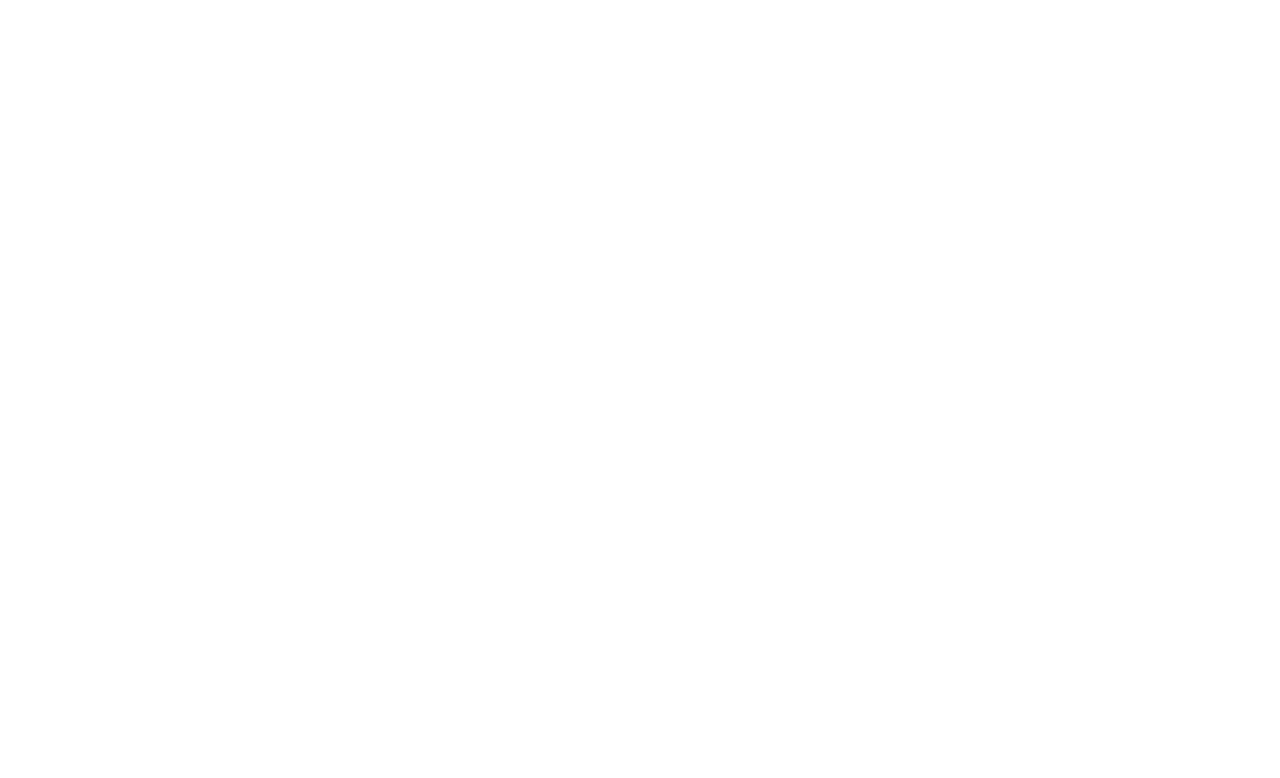
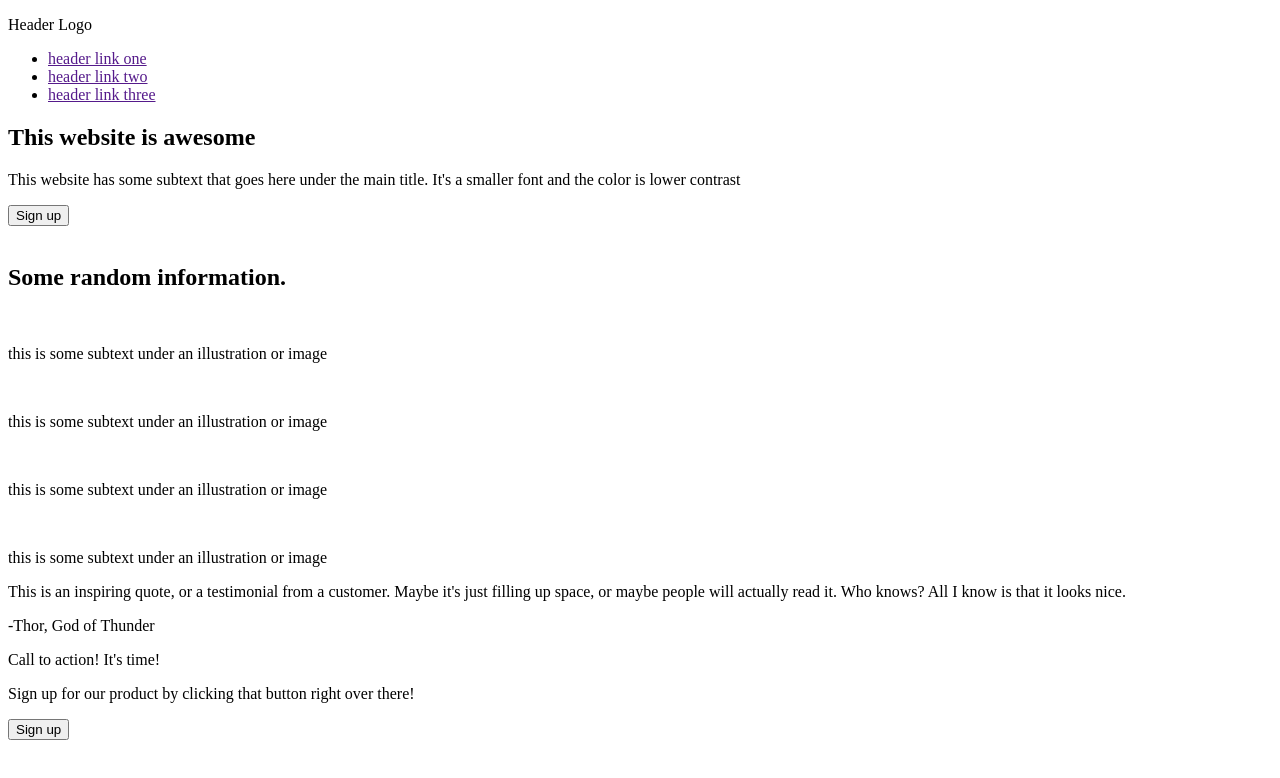
Before and after one commit to Gelooor/odin-landing-page, a plain HTML site: page index.html in a window 1280 px wide. Drawn offline with Linux system fonts and the light colour scheme.

Commit message:
Lay down the entire skeleton HTML of the website

```diff
--- a/index.html
+++ b/index.html
@@ -3,7 +3,77 @@
   <head>
     <meta charset="UTF-8" />
     <meta name="viewport" content="width=device-width, initial-scale=1.0" />
-    <title>Document</title>
+    <title>Awesome Website</title>
   </head>
-  <body></body>
+  <body>
+    <section>
+      <p>Header Logo</p>
+
+      <nav>
+        <ul>
+          <li><a href="">header link one</a></li>
+          <li><a href="">header link two</a></li>
+          <li><a href="">header link three</a></li>
+        </ul>
+      </nav>
+    </section>
+
+    <section>
+      <div>
+        <h1>This website is awesome</h1>
+        <p>
+          This website has some subtext that goes here under the main title.
+          It's a smaller font and the color is lower contrast
+        </p>
+        <button>Sign up</button>
+      </div>
+
+      <img src="" alt="" />
+    </section>
+
+    <section>
+      <h2>Some random information.</h2>
+
+      <div>
+        <div>
+          <img src="" alt="" />
+          <p>this is some subtext under an illustration or image</p>
+        </div>
+        <div>
+          <img src="" alt="" />
+          <p>this is some subtext under an illustration or image</p>
+        </div>
+        <div>
+          <img src="" alt="" />
+          <p>this is some subtext under an illustration or image</p>
+        </div>
+        <div>
+          <img src="" alt="" />
+          <p>this is some subtext under an illustration or image</p>
+        </div>
+      </div>
+    </section>
+
+    <section>
+      <p>
+        This is an inspiring quote, or a testimonial from a customer. Maybe it's
+        just filling up space, or maybe people will actually read it. Who knows?
+        All I know is that it looks nice.
+      </p>
+      <p>-Thor, God of Thunder</p>
+    </section>
+
+    <section>
+      <div>
+        <div>
+          <p>Call to action! It's time!</p>
+          <p>
+            Sign up for our product by clicking that button right over there!
+          </p>
+        </div>
+
+        <button>Sign up</button>
+      </div>
+    </section>
+  </body>
 </html>
```
